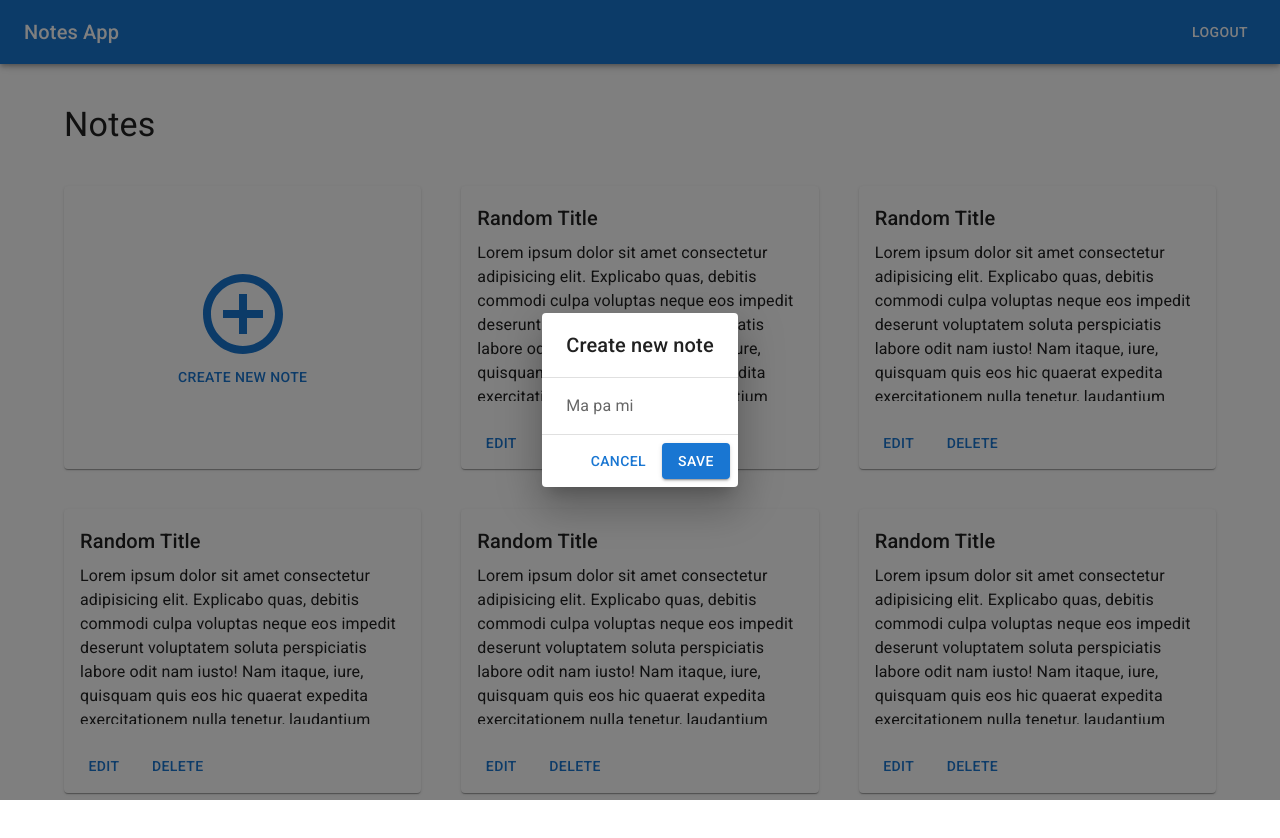
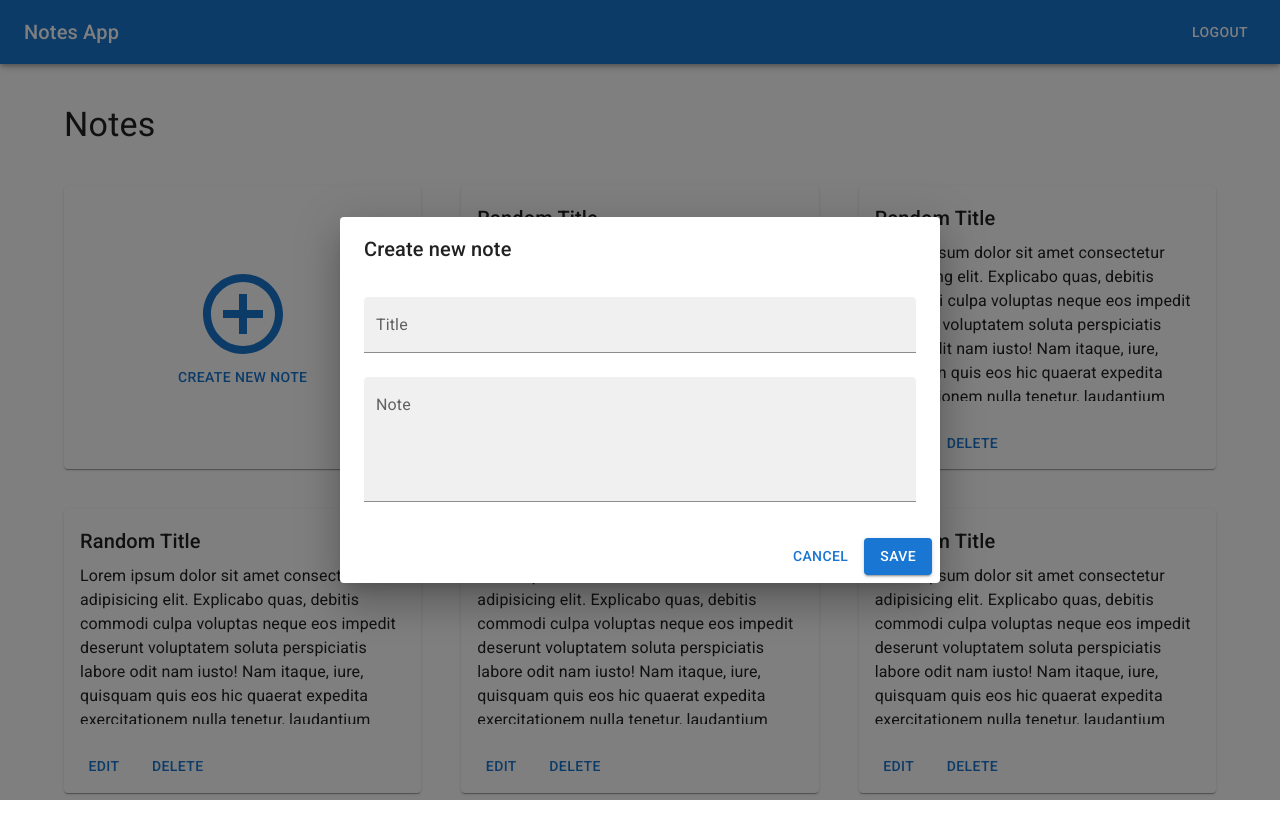
Before and after one commit to enyichiaagu/notes-app, a React (Vite) app: page / in a window 1280 px wide. Shown: the top 838 px of the page. Built offline with nearby package versions, Linux system fonts and the light colour scheme.

Commit message:
Display modal on click of any card component

```diff
--- a/src/components/AddNote.jsx
+++ b/src/components/AddNote.jsx
@@ -1,6 +1,8 @@
-import { useState, Fragment, useEffect } from 'react'
+import { useState, Fragment } from 'react'
 
-import { Button, Card, CardActionArea, Dialog, DialogActions, DialogContent, DialogContentText, DialogTitle, SvgIcon, Typography } from "@mui/material"
+import { Card, CardActionArea, SvgIcon, Typography } from '@mui/material'
+
+import EditNoteModal  from './EditNoteModal'
 
 
 function AddNote() {
@@ -21,16 +23,7 @@ function AddNote() {
                     <Typography variant='button' color='primary'>Create new note</Typography>
                 </CardActionArea>
             </Card>
-            <Dialog open={open} onClose={closeModal}>
-                <DialogTitle>Create new note</DialogTitle>
-                <DialogContent dividers>
-                    <DialogContentText>Ma pa mi</DialogContentText>
-                </DialogContent>
-                <DialogActions>
-                    <Button onClick={closeModal}>Cancel</Button>
-                    <Button variant='contained'>Save</Button>
-                </DialogActions>
-            </Dialog>
+            <EditNoteModal open={open} close={closeModal} />
         </Fragment>
     )
 }
--- /dev/null
+++ b/src/components/EditNoteModal.jsx
@@ -0,0 +1,23 @@
+import { Fragment } from 'react'
+
+import { Button, Dialog, DialogActions, DialogContent, DialogTitle, TextField } from '@mui/material'
+
+function EditNoteModal({ open, close }) {
+    return (
+        <Fragment>
+            <Dialog open={open} onClose={close} fullWidth>
+                <DialogTitle>Create new note</DialogTitle>
+                <DialogContent>
+                    <TextField variant='filled' label='Title' margin='normal' fullWidth />
+                    <TextField multiline variant='filled' label='Note' margin='normal' rows={4} fullWidth/>
+                </DialogContent>
+                <DialogActions>
+                    <Button onClick={close}>Cancel</Button>
+                    <Button variant='contained'>Save</Button>
+                </DialogActions>
+            </Dialog>
+        </Fragment>
+    )
+}
+
+export default EditNoteModal
--- a/src/components/NoteCard.jsx
+++ b/src/components/NoteCard.jsx
@@ -1,20 +1,34 @@
+import { Fragment, useState } from 'react'
+
 import { Button, Card, CardActionArea, CardActions, CardContent, Typography } from '@mui/material'
 
+import EditNoteModal from './EditNoteModal'
+
 function NoteCard() {
+
+    const [ open, setOpen ] = useState(false)
+
+    const openModal = () => setOpen(true)
+    const closeModal = () => setOpen(false)
+
     return (
+        <Fragment>
             <Card sx={{ width: '100%' }}>
-            <CardActionArea>
+                <CardActionArea onClick={openModal}>
                     <CardContent>
                         <Typography variant='h6' component='header' gutterBottom>Random Title</Typography>
                         <Typography height='10rem' overflow='hidden'>Lorem ipsum dolor sit amet consectetur adipisicing elit. Explicabo quas, debitis commodi culpa voluptas neque eos impedit deserunt voluptatem soluta perspiciatis labore odit nam iusto! Nam itaque, iure, quisquam quis eos hic quaerat expedita exercitationem nulla tenetur, laudantium reiciendis officia obcaecati? Eos debitis minima eaque earum, praesentium dolorem necessitatibus fuga rem dignissimos beatae assumenda autem id reiciendis iure accusamus soluta est, non iste. Tempore, enim iste. Dolores voluptatibus enim animi nisi facilis ducimus, labore, beatae corrupti ullam explicabo ipsum quaerat provident soluta assumenda voluptates vitae molestiae! Ullam, ducimus reprehenderit dolor autem libero minus optio nihil illum veritatis quibusdam non placeat earum obcaecati amet reiciendis iusto!</Typography>
                     </CardContent>
                 </CardActionArea>
                 <CardActions>
-                <Button>Edit</Button>
+                    <Button onClick={openModal}>Edit</Button>
                     <Button>Delete</Button>
                 </CardActions>
             </Card>
+            <EditNoteModal open={open} close={closeModal} />
+        </Fragment>
     )
+
 }
 
 export default NoteCard
```
Lines whose indentation alone changed are shown as unchanged.
